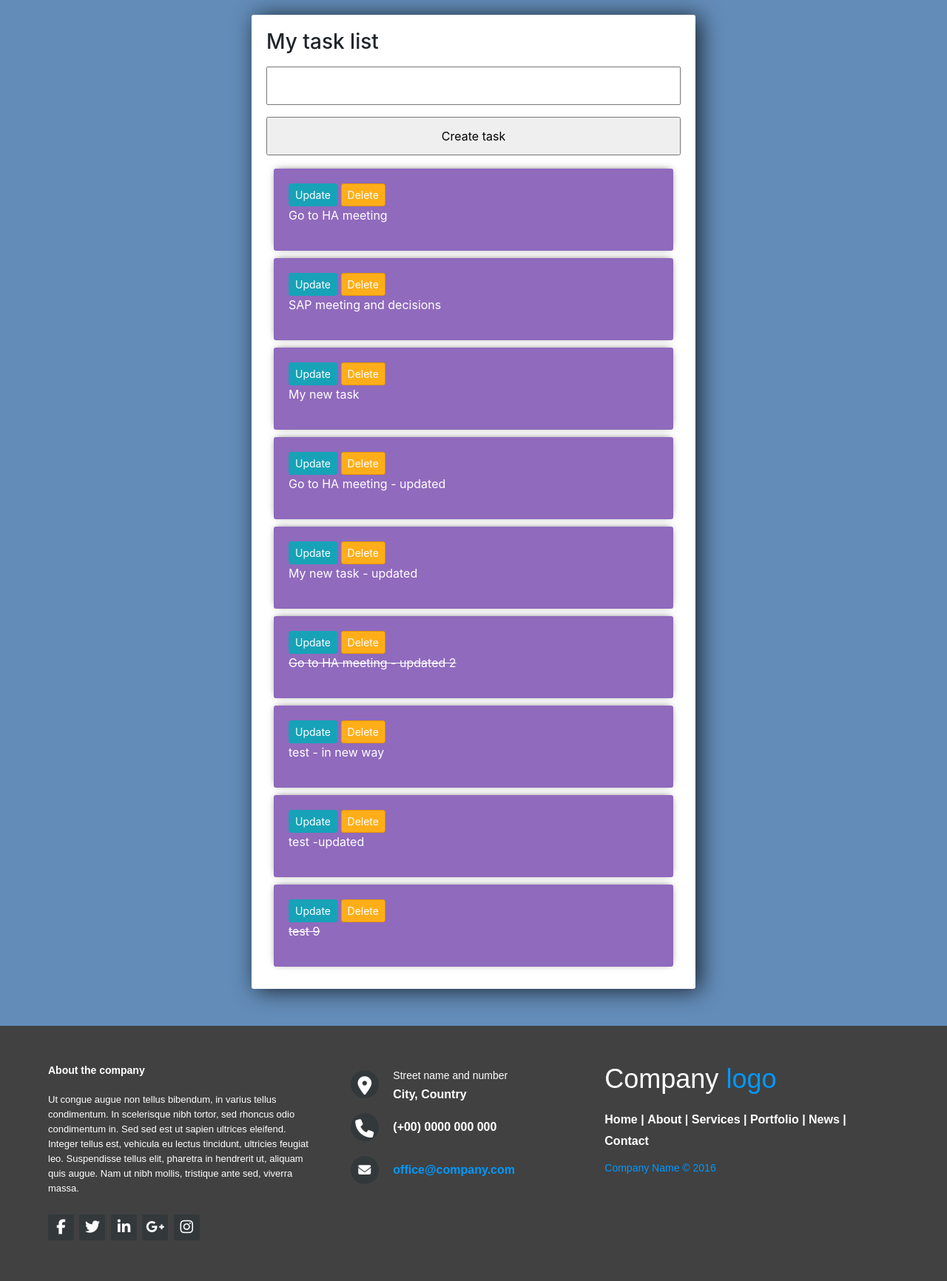
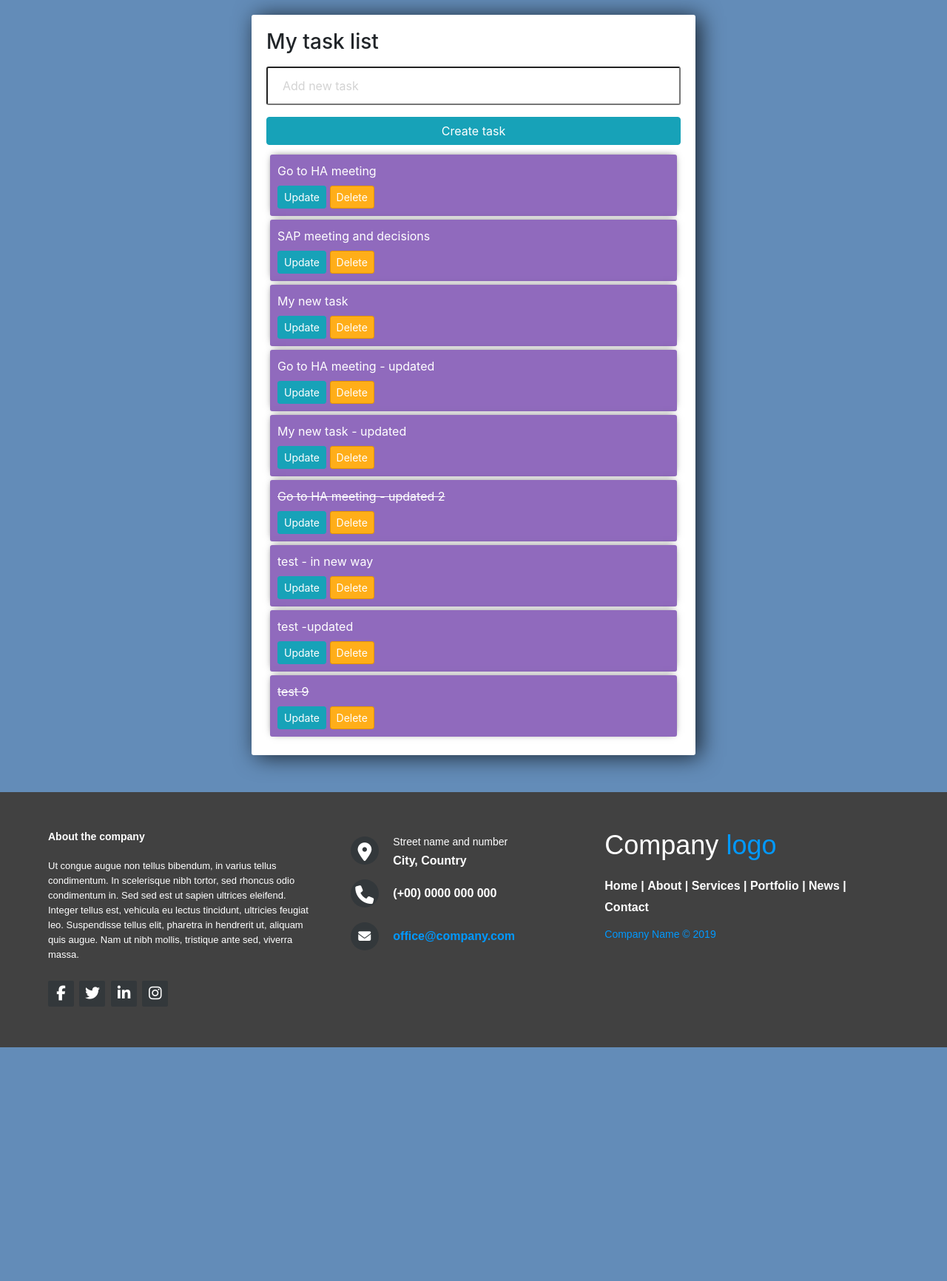
Before and after one commit to gmdmgithub/django-todo-list, a Django app: page /todo/ in a window 1280 px wide. Shown: the part 56-1788 px from the top of the page at 74% size. After the commit the page ends 1472 px from the top, so only its background shows below. Run offline with Django 3.2, Linux system fonts and the light colour scheme; data comes from the database, SQL or seed files in the repository; some libraries are stand-ins or nearby versions.

Commit message:
styling amends

```diff
--- a/static/css/main.css
+++ b/static/css/main.css
@@ -6,6 +6,7 @@ input{
     padding: 12px 20px;
     margin: 8px 0;
     box-sizing: border-box;
+    border-radius: 3px;
 }
 input::placeholder {
   color: #d3d3d3;
@@ -23,12 +24,15 @@ input::placeholder {
 }
 .item-row{
     background-color: #906abd;
-    margin: 10px;
-    padding: 20px;
+    margin: 5px;
+    padding: 10px;
     border-radius: 3px;
     color: #fff;
     font-size: 16px;
     box-shadow: 0px -1px 10px -4px rgba(0,0,0,0.75);
+}
+.item-row p{
+    margin-bottom: 0.5rem;
 }
 .btn-danger{
     background-color: #ffae19;
@@ -65,7 +69,7 @@ input::placeholder {
 }
 
 
-
+/* footer start */
 
 .footer {
     background-color: #414141;
--- a/tasks/forms.py
+++ b/tasks/forms.py
@@ -4,6 +4,8 @@ from django.forms import ModelForm
 from .models import *
 
 class TaskForm(forms.ModelForm):
+
+    title = forms.CharField(widget=forms.TextInput(attrs={'placeholder':'Add new task'}))
     class Meta:
         model = Task
         fields = '__all__'
--- a/tasks/templates/tasks/footer.html
+++ b/tasks/templates/tasks/footer.html
@@ -8,7 +8,6 @@
       <a href="#"><i class="fa fa-facebook"></i></a>
       <a href="#"><i class="fa fa-twitter"></i></a>
       <a href="#"><i class="fa fa-linkedin"></i></a>
-      <a href="#"><i class="fa fa-google-plus"></i></a>
       <a href="#"><i class="fa fa-instagram"></i></a>
     </div>
   </div>
@@ -36,6 +35,9 @@
       <a href="#"> News</a> |
       <a href="#"> Contact</a>
     </p>
-    <p class="name"> Company Name &copy; 2016</p>
+    <p class="name"> Company Name &copy; <span id='f_year'></span></p>
   </div>
+    <script>
+        document.querySelector('#f_year').innerHTML= (new Date().getFullYear())
+    </script>
 </footer>
--- a/tasks/templates/tasks/todo_list.html
+++ b/tasks/templates/tasks/todo_list.html
@@ -15,20 +15,22 @@
 
             {{form.errors}}
 
-            <input lass="btn btn-info" type="submit" value="Create task">
+            <input class="btn btn-info" type="submit" value="Create task">
 
         </form>
         <div class="todo-list">
         {% for t in tasks %}
             <div class="item-row">
-            <a class="btn btn-sm btn-info" href=" {% url 'update' t.id %} ">Update</a>
-            <a class="btn btn-sm btn-danger" href=" {% url 'delete' t.id %} ">Delete</a>
+
             {% if t.completed == True %}
                 <p><strike>{{ t }}</strike></p>
             {% else %}
                 <p><span>{{ t }}</span></p>
             {% endif %}
 
+            <a class="btn btn-sm btn-info" href=" {% url 'update' t.id %} ">Update</a>
+            <a class="btn btn-sm btn-danger" href=" {% url 'delete' t.id %} ">Delete</a>
+
             </div>
         {% endfor %}
         </div>
```
Also changed, not shown: tasks/templates/tasks/confirm_delete.html (+4 -5 lines).
